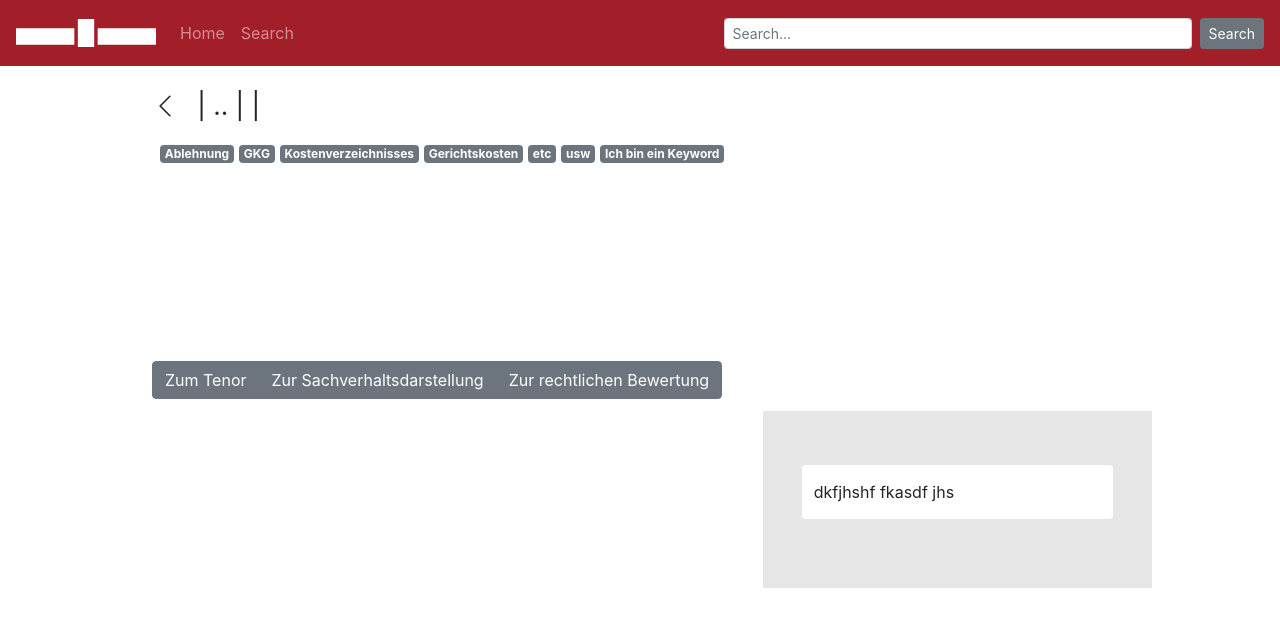
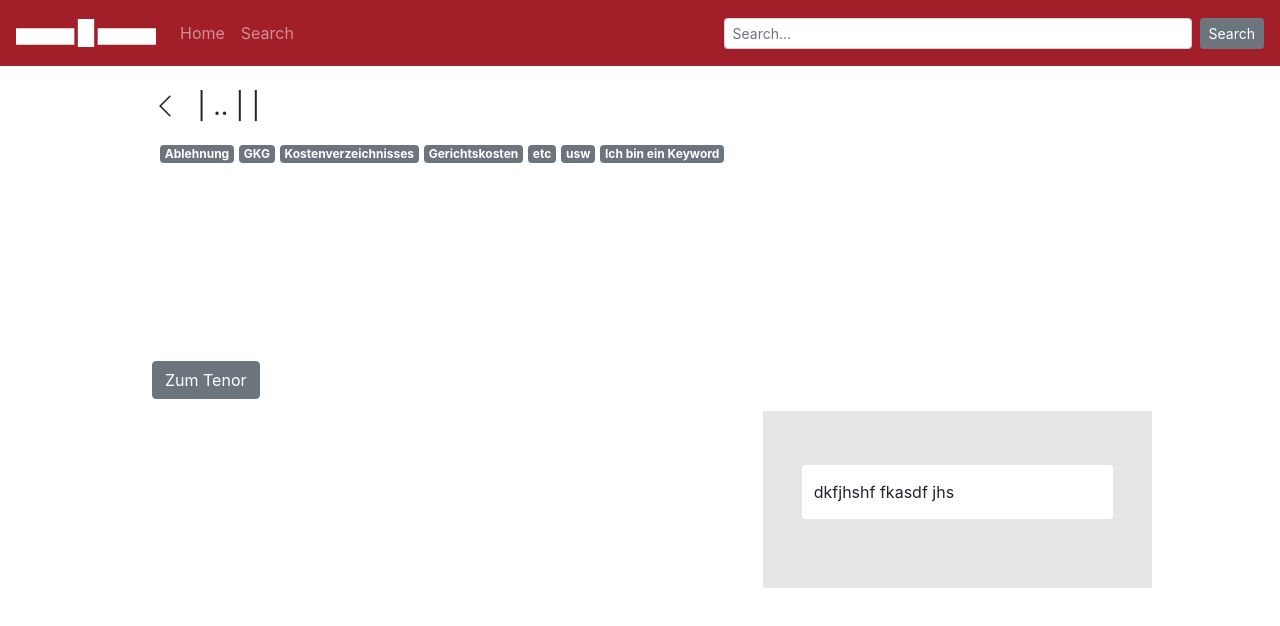
Before and after one commit to 8fuhst/BLS_Projekt, a Vue app in the folder bls_frontend/: page /urteil in a window 1280 px wide. Shown: the top 626 px of the page. Built offline with nearby package versions, Linux system fonts and the light colour scheme.

Commit message:
Verdict Anzeige bugfixes

```diff
--- a/bls_frontend/src/assets/css/colors.css
+++ b/bls_frontend/src/assets/css/colors.css
@@ -25,11 +25,6 @@
 
 .ablehnung-color div div div div div span {
     background-color: rgba(255, 0, 0, 0.59);
-}
-
-/* TODO: Farben auf anzeige Seite */
-.urteil-color-anzeige div div div span {
-    background-color: rgba(0, 136, 255, 0.59);
 }
 
 .urteil-color {
--- a/bls_frontend/src/components/VerdictViewComponents/VerdictHero.vue
+++ b/bls_frontend/src/components/VerdictViewComponents/VerdictHero.vue
@@ -18,9 +18,9 @@
 
     <div class="button-group" >
       <b-button-group>
-        <b-button @click="scrollTo('#tenor')" class="scroll">Zum Tenor</b-button>
-        <b-button @click="scrollTo('#sachverhalt')" class="scroll">Zur Sachverhaltsdarstellung</b-button>
-        <b-button @click="scrollTo('#bewertung')" class="scroll">Zur rechtlichen Bewertung</b-button>
+        <b-button v-if="verdict.tenor" @click="scrollTo('#tenor')" class="scroll">Zum Tenor</b-button>
+        <b-button v-if="verdict.modelledOffense.length > 0" @click="scrollTo('#sachverhalt')" class="scroll">Zur Sachverhaltsdarstellung</b-button>
+        <b-button v-if="verdict.modelledReasonsForDecision.length > 0" @click="scrollTo('#bewertung')" class="scroll">Zur rechtlichen Bewertung</b-button>
       </b-button-group>
     </div>
   </div>
--- a/bls_frontend/src/components/VerdictViewComponents/VerdictLongtext.vue
+++ b/bls_frontend/src/components/VerdictViewComponents/VerdictLongtext.vue
@@ -1,15 +1,15 @@
 <template>
   <div class="longtext">
     <div v-if="tenor">
-      <verdictText id="tenor" :prefix="'Tenor'"/>
-      <verdictText :prefix="'noPrefix'" :text="tenor"/>
+      <verdictText id="tenor" :prefix="'Tenor'" :divider="true" />
+      <verdictText :prefix="tenor"/>
     </div>
     <div v-if="verdict.modelledOffense.length > 0">
-      <verdictText id="sachverhalt" :prefix="'Sachverhaltsdarstellung'"/>
+      <verdictText id="sachverhalt" :prefix="'Sachverhaltsdarstellung'" :divider="true" />
       <VerdictText v-for="reason in verdict.modelledOffense" v-bind:key="reason.id" :prefix="reason.prefix" :text="reason.text" />
     </div>
     <div v-if="verdict.modelledReasonsForDecision.length > 0">
-      <verdictText id="bewertung" :prefix="'Rechtliche Bewertung'"/>
+      <verdictText id="bewertung" :prefix="'Rechtliche Bewertung'" :divider="true" />
       <VerdictText v-for="reason in verdict.modelledReasonsForDecision" v-bind:key="reason.id" :prefix="reason.prefix" :text="reason.text" />
     </div>
   </div>
--- a/bls_frontend/src/components/VerdictViewComponents/VerdictText.vue
+++ b/bls_frontend/src/components/VerdictViewComponents/VerdictText.vue
@@ -1,9 +1,9 @@
 <template>
   <div class="scroll-margin">
-    <div :class="[isDivider ? 'divider' : 'verdict-text']" @mouseover="setHover(true)" @mouseleave="setHover(false)">
-      <HoverMenu v-if="!isDivider && hover" class="hover-menu" :copy="true" :copyTextId="id" />
+    <div :class="[isDivider(prefix) ? 'divider' : 'verdict-text']" @mouseover="setHover(true)" @mouseleave="setHover(false)">
+      <HoverMenu v-if="!isDivider(prefix, text) && hover" class="hover-menu" :copy="true" :copyTextId="id" />
       <h5 v-if="hasPrefix">{{ prefix }}</h5>
-      <b-card-text v-if="!isDivider" :id="id" class="text-padding">{{ text }}</b-card-text>
+      <b-card-text v-if="!isDivider(prefix, text)" :id="id" class="text-padding">{{ displayedText }}</b-card-text>
     </div>
   </div>
 </template>
@@ -21,13 +21,16 @@ export default {
     text: {
       type: String,
     },
+    divider: {
+      type: Boolean,
+    }
   },
   data() {
     return {
       hover: false,
-      isDivider: false,
       id: '',
       hasPrefix: true,
+      displayedText: '',
     }
   },
   methods: {
@@ -35,18 +38,19 @@ export default {
       this.hover = hover
     },
     setProperties() {
-      if (!this.text) {
-        this.isDivider = true
-      } else {
-        this.isDivider = false
+      this.displayedText = this.text
+      if (!/^[0-9.]+$/.test(this.prefix)) {
+        this.displayedText = this.prefix
+        this.hasPrefix = this.isDivider(this.prefix)
       }
 
       if (this.text && this.prefix) {
         const id = 'a' + this.prefix + this.text.substr(0, 10)
         this.id = id.replace(/\s/g, '')
       }
-
-      this.hasPrefix = this.prefix && this.prefix.length > 0 && this.prefix !== 'noPrefix'
+    },
+    isDivider(prefix)  {
+      return /^[XIV.]+$/.test(prefix) || this.divider
     }
   },
   created() {
--- a/bls_frontend/src/models/verdict-model.js
+++ b/bls_frontend/src/models/verdict-model.js
@@ -7,7 +7,11 @@ export class VerdictModel {
             this.mitwirkung = verdict.mitwirkung;
             this.identifier = verdict.identifier;
             this.other = verdict.other;
-            this.reasonsForDecision = verdict.reasonsForDecision;
+            if (verdict.reasons.length > 0) {
+                this.reasonsForDecision = verdict.reasons;
+            } else {
+                this.reasonsForDecision = verdict.reasonsForDecision;
+            }
             this.filenumber = verdict.filenumber;
             this.offense = verdict.offense;
             this.documenttype = verdict.documenttype;
--- a/bls_frontend/src/views/VerdictView.vue
+++ b/bls_frontend/src/views/VerdictView.vue
@@ -1,5 +1,5 @@
 <template>
-  <div :class="colorClass + '-anzeige'" class="scroll">
+  <div class="scroll">
     <VerdictHero :verdict="verdict" />
     <div class="text-container">
       <VerdictLongtext />
@@ -12,9 +12,6 @@
 import VerdictHero from "@/components/VerdictViewComponents/VerdictHero";
 import VerdictLongtext from "@/components/VerdictViewComponents/VerdictLongtext";
 import VerdictReferenceList from "@/components/VerdictViewComponents/VerdictReferenceList";
-import {ColorService} from "@/services/ColorService";
-
-const colorService = new ColorService()
 
 export default {
   name: "VerdictView",
@@ -28,7 +25,6 @@ export default {
       tenor: '',
       offense: [],
       reasonsForDecision: [],
-      colorClass: '',
     }
   },
   computed: {
@@ -36,23 +32,12 @@ export default {
       return this.$store.getters.getCurrentVerdict
     }
   },
-  methods: {
-    setProperties() {
-      this.colorClass = colorService.colorClass(this.verdict.documenttype)
-    },
-  },
   created() {
-    this.setProperties(),
     window.scroll({
       top: 0,
       left: 0,
     });
   },
-  watch: {
-    verdict: function () {
-      this.setProperties()
-    }
-  }
 }
 </script>
 
```
